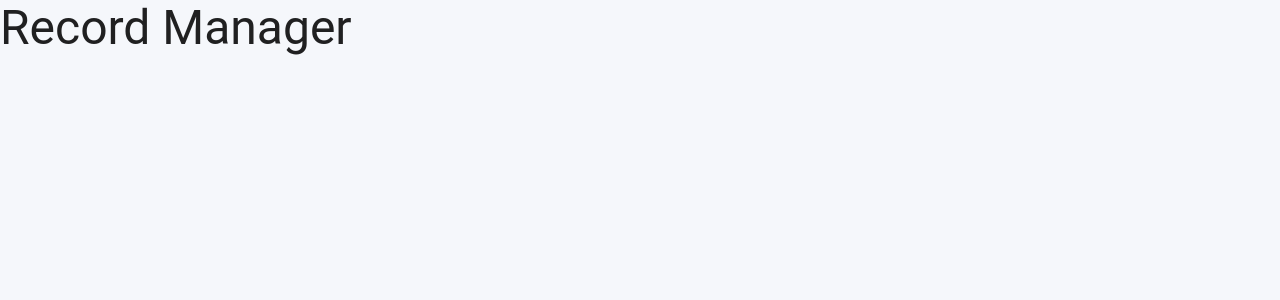
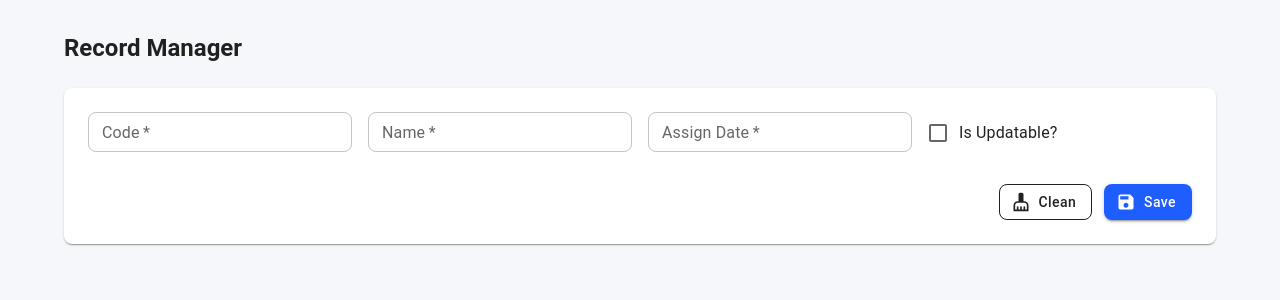
Before and after one commit to KbraEser/record-manager, a React (Vite) app: page / in a window 1280 px wide. Shown: the top 300 px of the page. Built offline with nearby package versions, Linux system fonts and the light colour scheme.

Commit message:
feat: add record form with validation and save/update/clean actions

```diff
--- a/src/App.tsx
+++ b/src/App.tsx
@@ -1,10 +1,16 @@
-import Typography from "@mui/material/Typography"
+import { Container, Stack, Typography } from '@mui/material'
+import { RecordForm } from './components/RecordForm'
 
 function App() {
   return (
-
-    <Typography variant="h3">Record Manager</Typography>
-
+    <Container maxWidth="lg" sx={{ py: 4 }}>
+      <Stack spacing={3}>
+        <Typography variant="h5" component="h1" sx={{ fontWeight: 700 }}>
+          Record Manager
+        </Typography>
+        <RecordForm />
+      </Stack>
+    </Container>
   )
 }
 
--- /dev/null
+++ b/src/components/RecordForm.tsx
@@ -0,0 +1,128 @@
+import { useEffect } from 'react'
+import { Controller, useForm } from 'react-hook-form'
+import { Checkbox, FormControlLabel, Grid, Paper, Stack } from '@mui/material'
+import SaveIcon from '@mui/icons-material/Save'
+import EditIcon from '@mui/icons-material/Edit'
+import CleaningServicesIcon from '@mui/icons-material/CleaningServices'
+import { FormInput } from './common/FormInput'
+import { ActionButton } from './common/ActionButton'
+import { useAppDispatch, useAppSelector } from '../store/hooks'
+import { selectSelectedRecord } from '../store/selectors'
+import { addRecord, clearSelection, updateRecord } from '../store/recordSlice'
+import { CODE_RULES, DATE_RULES, NAME_RULES } from '../constants/validation'
+import { isValidDate } from '../utils/date'
+import type { RecordFormValues } from '../types/record'
+
+const EMPTY_FORM: RecordFormValues = {
+  code: '',
+  name: '',
+  assignDate: '',
+  isUpdatable: false,
+}
+
+export function RecordForm() {
+  const dispatch = useAppDispatch()
+  const selectedRecord = useAppSelector(selectSelectedRecord)
+  const isEditMode = selectedRecord !== null
+
+  const { control, handleSubmit, reset } = useForm<RecordFormValues>({
+    defaultValues: EMPTY_FORM,
+  })
+
+  useEffect(() => {
+    if (!selectedRecord) return
+    const { code, name, assignDate, isUpdatable } = selectedRecord
+    reset({ code, name, assignDate, isUpdatable })
+  }, [selectedRecord, reset])
+
+  const handleClean = () => {
+    reset(EMPTY_FORM)
+    dispatch(clearSelection())
+  }
+
+  const onSubmit = (values: RecordFormValues) => {
+    if (selectedRecord) {
+      dispatch(updateRecord({ id: selectedRecord.id, ...values }))
+    } else {
+      dispatch(addRecord(values))
+    }
+    handleClean()
+  }
+
+  return (
+    <Paper component="form" onSubmit={handleSubmit(onSubmit)} noValidate sx={{ p: 3 }}>
+      <Grid container spacing={2}>
+        <Grid size={{ xs: 12, sm: 6, md: 3 }}>
+          <FormInput
+            name="code"
+            control={control}
+            label="Code"
+            placeholder="AB123"
+            required
+            maxLength={CODE_RULES.maxLength}
+            tips={CODE_RULES.tips}
+            pattern={{ value: CODE_RULES.pattern, message: CODE_RULES.tips }}
+          />
+        </Grid>
+        <Grid size={{ xs: 12, sm: 6, md: 3 }}>
+          <FormInput
+            name="name"
+            control={control}
+            label="Name"
+            required
+            maxLength={NAME_RULES.maxLength}
+            tips={NAME_RULES.tips}
+          />
+        </Grid>
+        <Grid size={{ xs: 12, sm: 6, md: 3 }}>
+          <FormInput
+            name="assignDate"
+            control={control}
+            label="Assign Date"
+            placeholder="DD/MM/YYYY"
+            required
+            maxLength={DATE_RULES.maxLength}
+            tips={DATE_RULES.tips}
+            pattern={{ value: DATE_RULES.pattern, message: DATE_RULES.tips }}
+            validate={isValidDate}
+          />
+        </Grid>
+        <Grid size={{ xs: 12, sm: 6, md: 3 }}>
+          <Controller
+            name="isUpdatable"
+            control={control}
+            render={({ field }) => (
+              <FormControlLabel
+                label="Is Updatable?"
+                control={
+                  <Checkbox
+                    checked={field.value}
+                    onChange={(event) => field.onChange(event.target.checked)}
+                  />
+                }
+              />
+            )}
+          />
+        </Grid>
+      </Grid>
+
+      <Stack direction="row" spacing={1.5} sx={{ mt: 1, justifyContent: 'flex-end' }}>
+        <ActionButton
+          label="Clean"
+          variant="outlined"
+          color="inherit"
+          icon={<CleaningServicesIcon />}
+          tips="Clear all fields"
+          onClick={handleClean}
+        />
+        <ActionButton
+          type="submit"
+          label={isEditMode ? 'Update' : 'Save'}
+          color={isEditMode ? 'success' : 'primary'}
+          icon={isEditMode ? <EditIcon /> : <SaveIcon />}
+          tips={isEditMode ? 'Update the selected record' : 'Add a new record'}
+        />
+      </Stack>
+    </Paper>
+  )
+}
--- a/src/components/common/ActionButton.tsx
+++ b/src/components/common/ActionButton.tsx
@@ -3,7 +3,7 @@ import type { ReactNode } from "react"
 
 interface ActionButtonProps {
     label: string
-    onClick: () => void
+    onClick?: () => void
     tips?: string
     icon?: ReactNode
     color?:ButtonProps['color']
--- a/src/components/common/FormInput.tsx
+++ b/src/components/common/FormInput.tsx
@@ -1,5 +1,5 @@
 import { TextField, Tooltip } from '@mui/material'
-import { useController, type Control, type FieldValues, type Path } from 'react-hook-form'
+import { useController, type Control, type FieldValues, type Path, type ValidateResult } from 'react-hook-form'
 
 interface FormInputProps<T extends FieldValues> {
   name: Path<T>
@@ -11,6 +11,7 @@ interface FormInputProps<T extends FieldValues> {
   required?: boolean
   disabled?: boolean
   pattern?: { value: RegExp; message: string }
+  validate?: (value: string) => ValidateResult
 }
 
 export function FormInput<T extends FieldValues>({
@@ -23,6 +24,7 @@ export function FormInput<T extends FieldValues>({
   required = false,
   disabled = false,
   pattern,
+  validate
 }: FormInputProps<T>) {
   const { field, fieldState } = useController<T>({
     name,
@@ -31,6 +33,7 @@ export function FormInput<T extends FieldValues>({
       required: required && `${label} is required`,
       maxLength: maxLength && { value: maxLength, message: `Max ${maxLength} characters` },
       pattern,
+      validate:validate && ((value) => validate(String(value))),
     },
   })
 
--- /dev/null
+++ b/src/constants/validation.ts
@@ -0,0 +1,16 @@
+export const CODE_RULES = {
+  maxLength: 5,
+  pattern: /^[A-Za-z]{2}\d{3}$/,
+  tips: 'First 2 characters letters, last 3 digits (e.g. AB123)',
+}
+
+export const NAME_RULES = {
+  maxLength: 12,
+  tips: 'Maximum 12 characters',
+}
+
+export const DATE_RULES = {
+  maxLength: 10,
+  pattern: /^\d{2}\/\d{2}\/\d{4}$/,
+  tips: 'Format: DD/MM/YYYY (e.g. 29/09/2026)',
+}
--- /dev/null
+++ b/src/store/selectors.ts
@@ -0,0 +1,6 @@
+import type { RootState } from '.'
+
+export const selectRecords = (state: RootState) => state.records.items
+
+export const selectSelectedRecord = (state: RootState) =>
+  state.records.items.find((item) => item.id === state.records.selectedId) ?? null
--- /dev/null
+++ b/src/utils/date.ts
@@ -0,0 +1,13 @@
+export function parseDate(value: string): Date | null {
+    const [day, month, year] = value.split('/').map(Number)
+    const date = new Date(year, month - 1, day)
+
+    const isValid =
+        date.getFullYear() === year &&
+        date.getMonth() === month - 1 &&
+        date.getDate() === day
+
+    return isValid ? date : null
+}
+
+export const isValidDate = (value: string) => parseDate(value) !== null || 'Invalid date'
```
